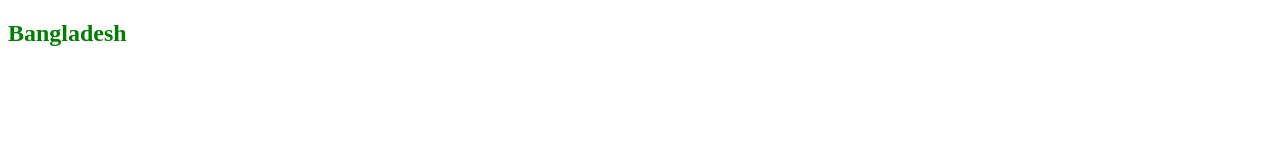
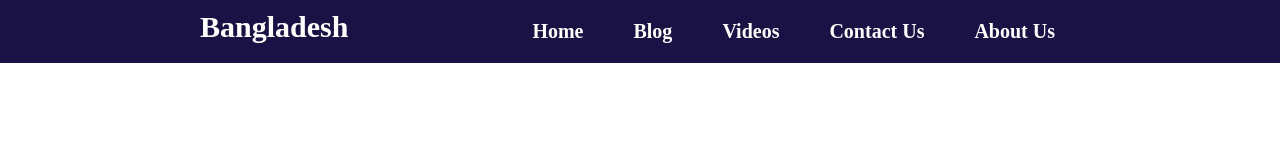
Before and after one commit to anupomm/multiple-page-website, a plain HTML site: page index.html in a window 1280 px wide. Drawn offline with Linux system fonts and the light colour scheme.

Commit message:
navigation bar developed

```diff
--- a/index.html
+++ b/index.html
@@ -8,6 +8,17 @@
     <link rel="stylesheet" href="style.css">
 </head>
 <body>
-    <h2>Bangladesh</h2>
+    <nav>
+        <div>
+            <h2>Bangladesh</h2>
+        </div>
+        <ul>
+            <li><a href="#">Home</a></li>
+            <li><a href="#">Blog</a></li>
+            <li><a href="#">Videos</a></li>
+            <li><a href="#">Contact Us</a></li>
+            <li><a href="#">About Us</a></li>
+        </ul>
+    </nav>
 </body>
 </html>
--- a/style.css
+++ b/style.css
@@ -1,3 +1,37 @@
-h2{
-    color: green;
+*{
+    margin: 0;
+    padding: 0;
 }
+nav{
+    display: flex;
+    background-color: #1A1244;
+    justify-content: space-between;
+    padding: 10px 200px;
+
+}
+nav div{
+    color: white;
+    font-size: 20px;
+}
+nav ul{
+    display: flex;
+
+}
+nav ul li{
+    list-style: none;
+    margin: 10px 5px;
+}
+nav ul li a{
+    text-decoration: none;
+    color: white;
+    font-weight: bold;
+    font-size: 20px;
+    transition: 0.5s;
+    padding: 10px 20px;
+}
+nav ul li a:hover{
+    background-color: black;
+    color: red;
+    padding: 10px 20px;
+    border-radius: 5px;
+}
```
